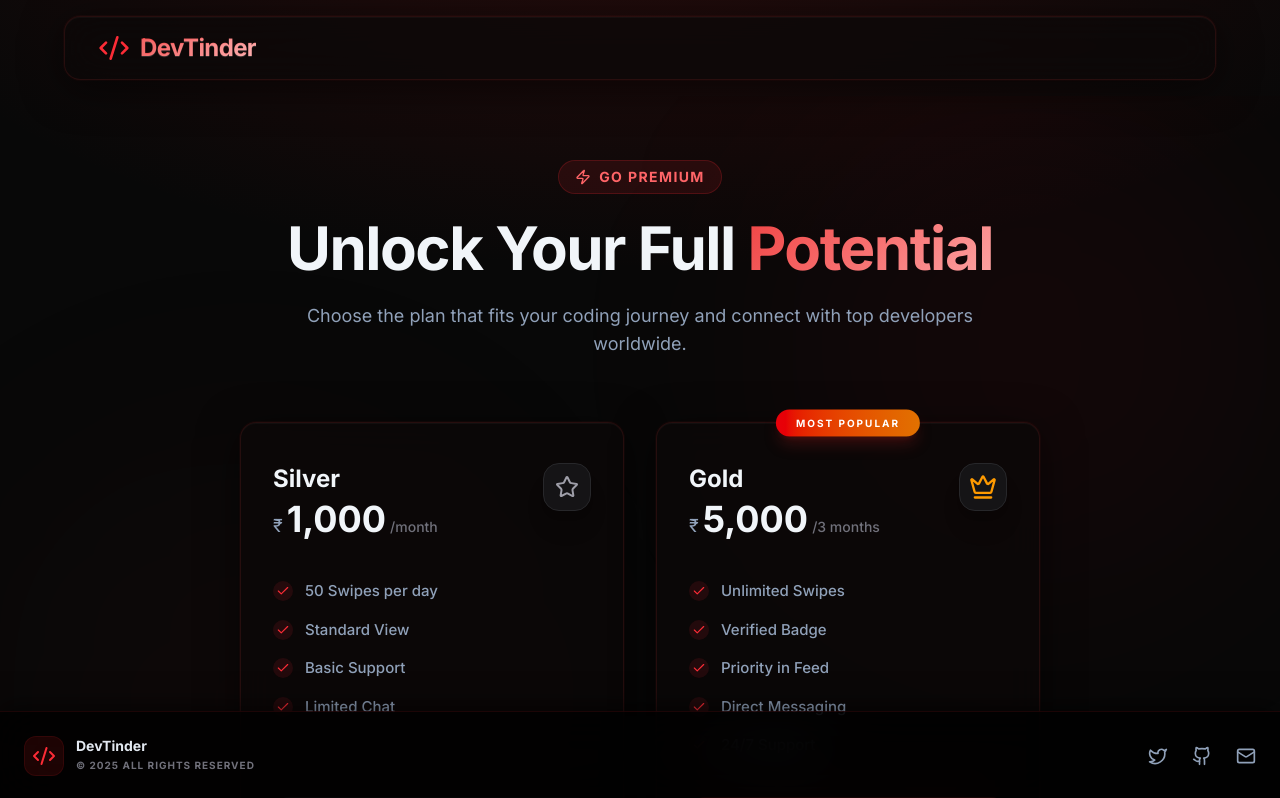
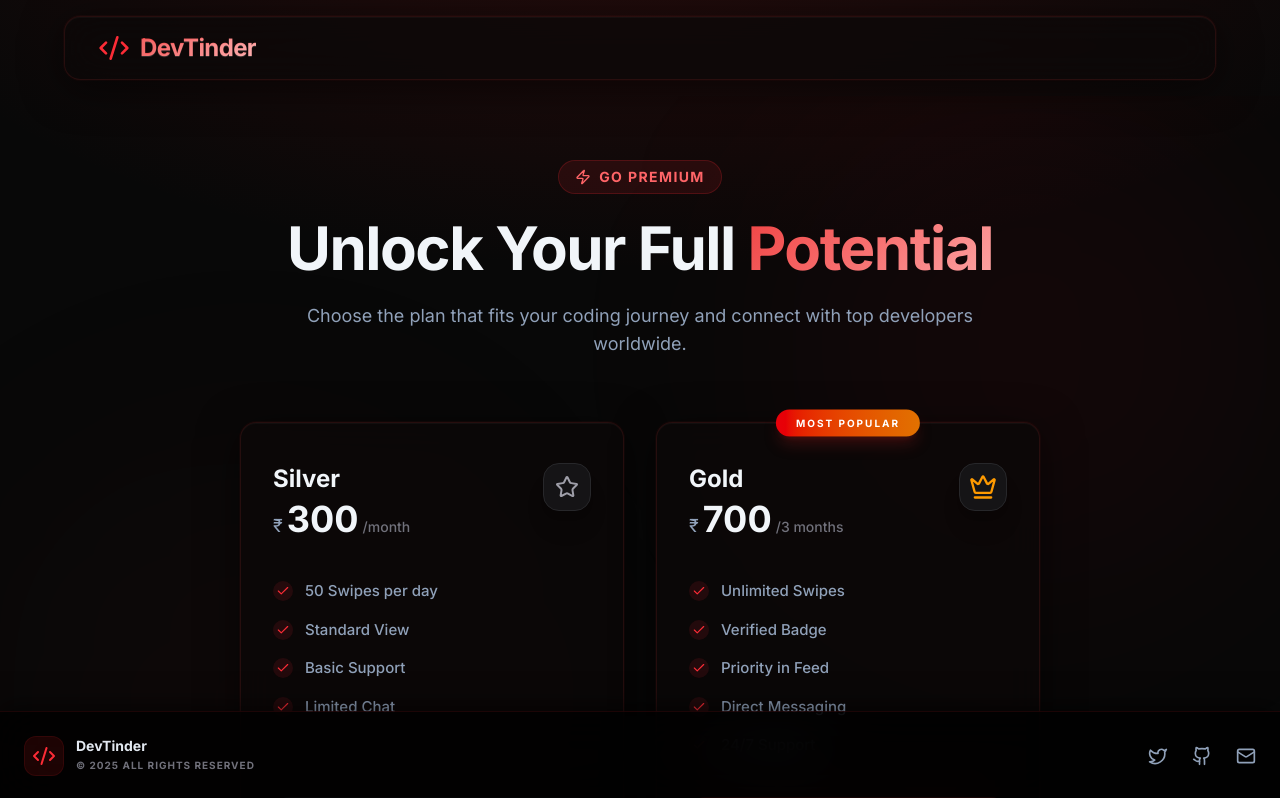
Before and after one commit to itssShiva/devTinder-web, a React (Vite) app: page /premium in a window 1280 px wide. Shown: the top 798 px of the page. Built offline with nearby package versions, Linux system fonts and the light colour scheme; no server answers.

Commit message:
premium page updated

```diff
--- a/src/components/Premium.jsx
+++ b/src/components/Premium.jsx
@@ -160,7 +160,7 @@ const Premium = () => {
                     {/* Silver Plan */}
                     <PricingCard
                         title="Silver"
-                        price="1,000"
+                        price="300"
                         period="month"
                         features={["50 Swipes per day", "Standard View", "Basic Support", "Limited Chat"]}
                         icon={<Star className="w-6 h-6 text-zinc-400" />}
@@ -173,7 +173,7 @@ const Premium = () => {
                     {/* Gold Plan */}
                     <PricingCard
                         title="Gold"
-                        price="5,000"
+                        price="700"
                         period="3 months"
                         features={["Unlimited Swipes", "Verified Badge", "Priority in Feed", "Direct Messaging", "24/7 Support"]}
                         icon={<Crown className="w-7 h-7 text-amber-500" />}
```
